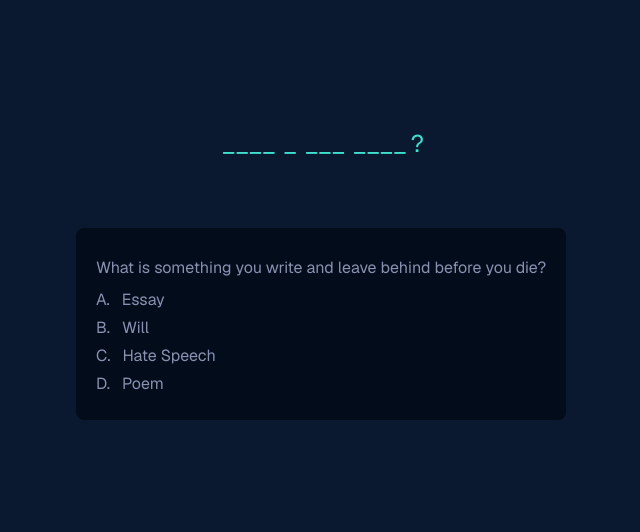
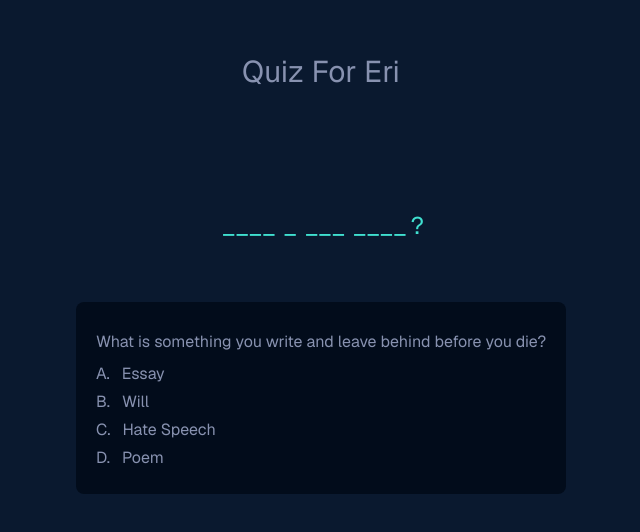
Before and after one commit to chenaaron3/eri, a Next.js app: page / in a window 1280 px wide. Shown: the part 116-648 px from the top of the page, without its empty margins (319-959 px from the left). Built offline with nearby package versions, Linux system fonts and the light colour scheme.

Commit message:
Update some messages

```diff
--- a/src/pages/index.tsx
+++ b/src/pages/index.tsx
@@ -23,7 +23,7 @@ const questions: Question[] = [
   },
   {
     question: "What insect produces honey?",
-    options: ["Bee", "Cocroach", "Butterfly", "Beetle"],
+    options: ["Bee", "Cockroach", "Butterfly", "Beetle"],
     answer: 0,
   },
   {
@@ -38,12 +38,12 @@ const choiceLabel = ["A.", "B.", "C.", "D."];
 
 export default function Home() {
   const [currentQuestionIndex, setCurrentQuestionIndex] = useState(0);
-  const [question, setQuestion] = useState<Question>(questions[0]!);
+  const [question, setQuestion] = useState<Question | undefined>(questions[0]);
   const toast = useToast();
 
   useEffect(() => {
     if (currentQuestionIndex >= questions.length) {
-      setQuestion(null);
+      setQuestion(undefined);
     } else {
       setQuestion(questions[currentQuestionIndex]);
     }
@@ -67,8 +67,11 @@ export default function Home() {
       </Head>
       <main>
         <div className="min-w-screen flex min-h-screen flex-col items-center justify-center bg-[var(--bg-color)]">
+          <div>
+            <h1 className="text-[var(--text-color)] mb-20 text-3xl">Quiz For Eri</h1>
+          </div>
           {/* Answer area */}
-          <div className="flex flex-wrap justify-center">
+          <div className="flex flex-wrap justify-center my-10">
             {questions.slice(0, currentQuestionIndex).map((question, i) => (
               <div
                 className="mx-1 text-[var(--main-color)] text-2xl"
@@ -88,7 +91,7 @@ export default function Home() {
             <span className="text-[var(--main-color)] text-2xl">?</span>
           </div>
           {/* Question area */}
-          <div className="mt-12">
+          <div>
             {question && (
               <div className="m-5 rounded-lg bg-[--sub-alt-color] p-5 text-[var(--text-color)]">
                 <p className="my-2">{question.question}</p>
@@ -104,7 +107,7 @@ export default function Home() {
                         } else {
                           // else show toast
                           toast({
-                            title: "Dummy Eri",
+                            title: "Baka Eri",
                             status: "error",
                             duration: 1000,
                           });
```
